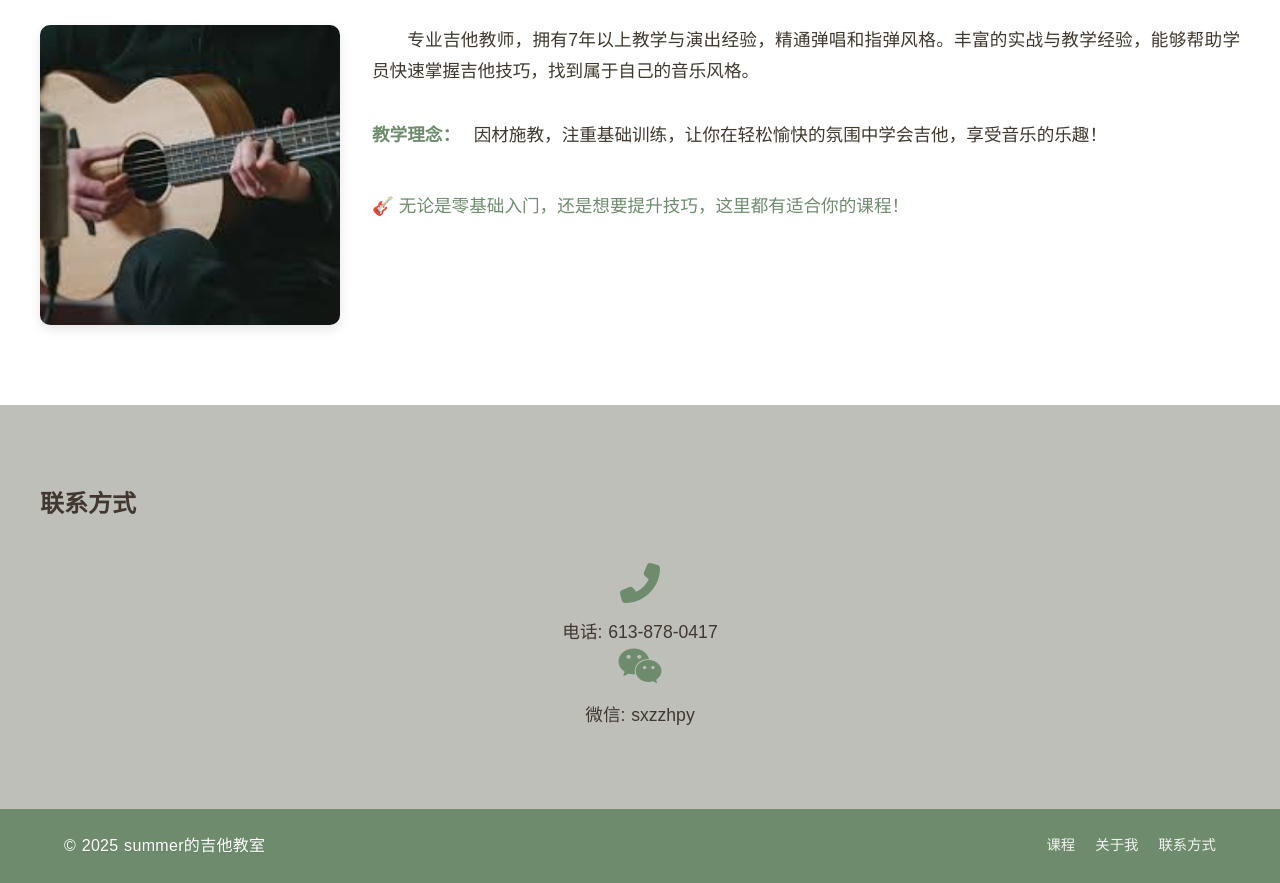
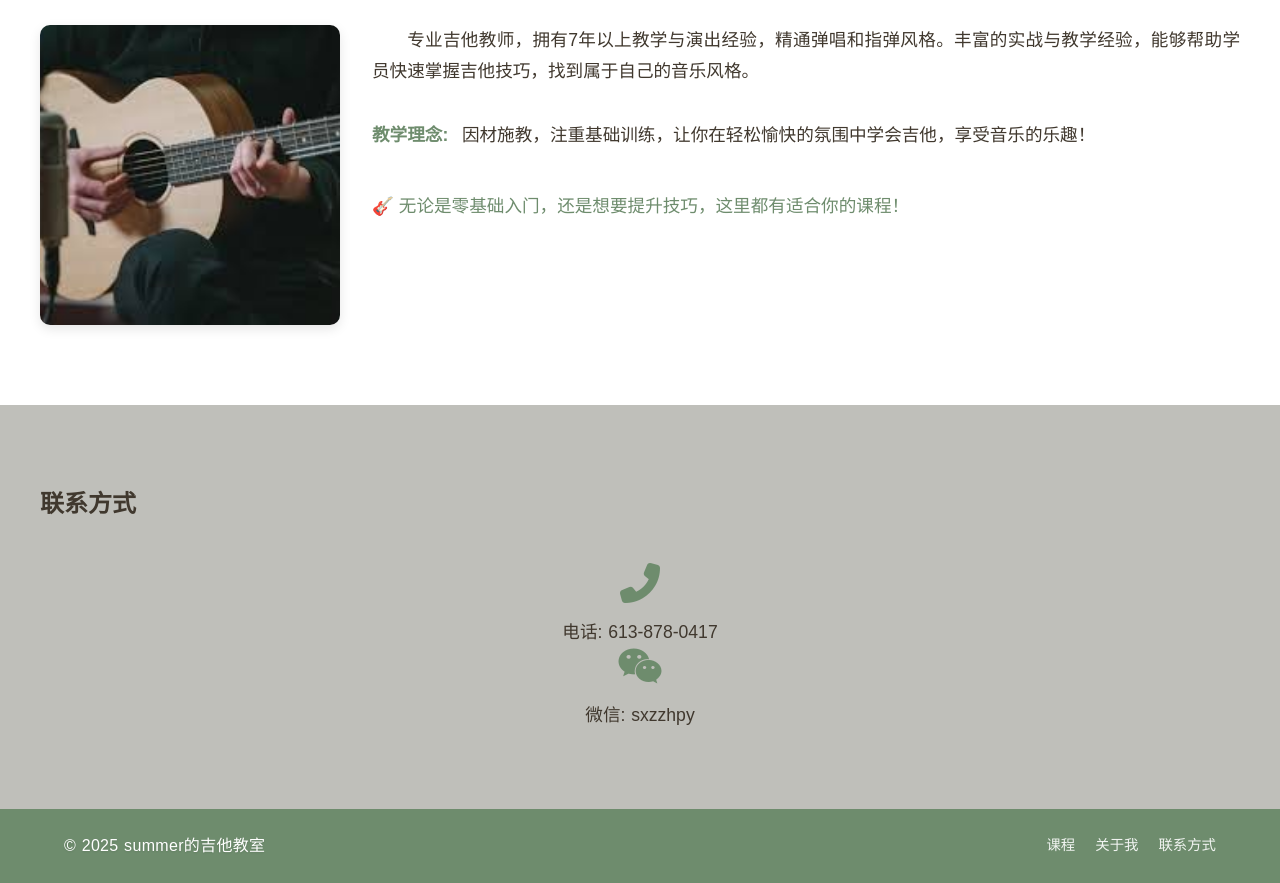
Before and after one commit to sun00215/guitar-tutoring, a plain HTML site: page index.html in a window 1280 px wide. Shown: the part 1760-2643 px from the top of the page. Drawn offline with Linux system fonts and the light colour scheme.

Commit message:
modify text style in about me section

```diff
--- a/index.html
+++ b/index.html
@@ -95,7 +95,7 @@
                         专业吉他教师，拥有7年以上教学与演出经验，精通弹唱和指弹风格。丰富的实战与教学经验，能够帮助学员快速掌握吉他技巧，找到属于自己的音乐风格。
                     </p>
                     <p>
-                        <span class="philosophy-title" data-lang-zh="教学理念：" data-lang-en="Teaching Philosophy: ">教学理念：</span>
+                        <span class="philosophy-title" data-lang-zh="教学理念:" data-lang-en="Teaching Philosophy:">教学理念:</span>
                         <span data-lang-zh="因材施教，注重基础训练，让你在轻松愉快的氛围中学会吉他，享受音乐的乐趣！"
                               data-lang-en="Personalized instruction with a strong foundation, ensuring students learn guitar in a fun, relaxed, and effective way while enjoying the beauty of music.">
                             因材施教，注重基础训练，让你在轻松愉快的氛围中学会吉他，享受音乐的乐趣！
```
